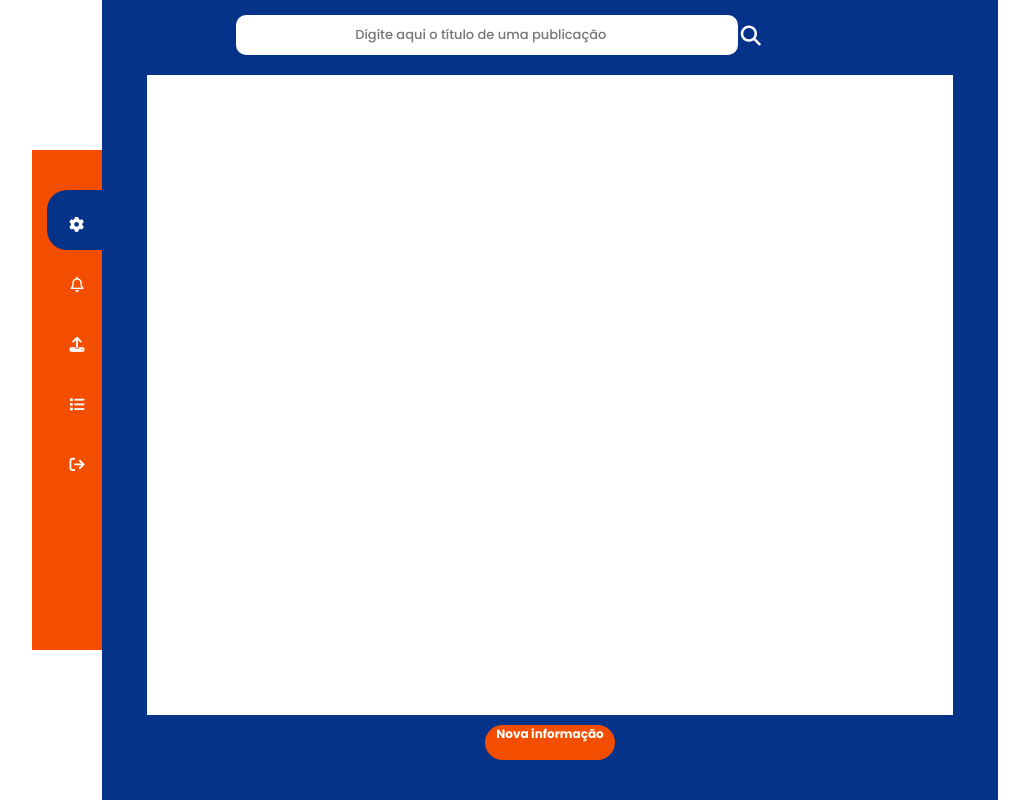
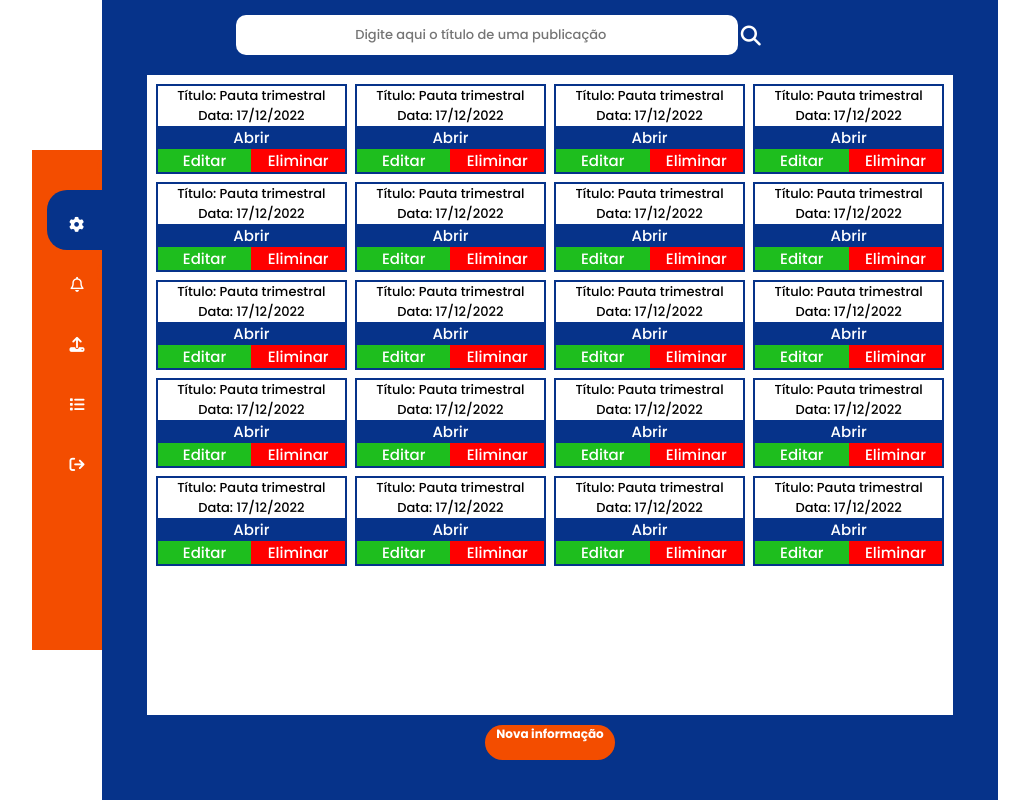
Before and after one commit to Aceltino/WEBSITE_IPIAL, a PHP site: page /src/View/noticias-admin.html in a window 1280 px wide. Shown: the whole page, without its empty margins (125-1154 px from the left). Run offline with PHP 8.4, Linux system fonts and the light colour scheme.

Commit message:
Actualização.

```diff
--- a/src/View/noticias-admin.html
+++ b/src/View/noticias-admin.html
@@ -58,11 +58,211 @@
         </div>
 
         <div class="publicacoes">
+            <div class="lista-de-publicacoes">
+                <article class="publicacao">
+                    <p class="p-titulo">Título: Pauta trimestral</p>
+                    <p class="p-data">Data: 17/12/2022</p>
+                    <a href="./informacoes-da-publicacao.html" class="a-abrir-publicacao">Abrir</a>
+                    <div class="div-botoes-2">
+                        <a href="editar-publicacao.html" class="a-editar-publicacao">Editar</a>
+                        <button class="btn-eliminar-publicacao">Eliminar</button>
+                    </div>
+                </article>
 
+                <article class="publicacao">
+                    <p class="p-titulo">Título: Pauta trimestral</p>
+                    <p class="p-data">Data: 17/12/2022</p>
+                    <a href="./informacoes-da-publicacao.html" class="a-abrir-publicacao">Abrir</a>
+                    <div class="div-botoes-2">
+                        <a href="editar-publicacao.html" class="a-editar-publicacao">Editar</a>
+                        <button class="btn-eliminar-publicacao">Eliminar</button>
+                    </div>
+                </article>
+
+                <article class="publicacao">
+                    <p class="p-titulo">Título: Pauta trimestral</p>
+                    <p class="p-data">Data: 17/12/2022</p>
+                    <a href="./informacoes-da-publicacao.html" class="a-abrir-publicacao">Abrir</a>
+                    <div class="div-botoes-2">
+                        <a href="editar-publicacao.html" class="a-editar-publicacao">Editar</a>
+                        <button class="btn-eliminar-publicacao">Eliminar</button>
+                    </div>
+                </article>
+
+                <article class="publicacao">
+                    <p class="p-titulo">Título: Pauta trimestral</p>
+                    <p class="p-data">Data: 17/12/2022</p>
+                    <a href="./informacoes-da-publicacao.html" class="a-abrir-publicacao">Abrir</a>
+                    <div class="div-botoes-2">
+                        <a href="editar-publicacao.html" class="a-editar-publicacao">Editar</a>
+                        <button class="btn-eliminar-publicacao">Eliminar</button>
+                    </div>
+                </article>
+
+                <article class="publicacao">
+                    <p class="p-titulo">Título: Pauta trimestral</p>
+                    <p class="p-data">Data: 17/12/2022</p>
+                    <a href="./informacoes-da-publicacao.html" class="a-abrir-publicacao">Abrir</a>
+                    <div class="div-botoes-2">
+                        <a href="editar-publicacao.html" class="a-editar-publicacao">Editar</a>
+                        <button class="btn-eliminar-publicacao">Eliminar</button>
+                    </div>
+                </article>
+
+                <article class="publicacao">
+                    <p class="p-titulo">Título: Pauta trimestral</p>
+                    <p class="p-data">Data: 17/12/2022</p>
+                    <a href="./informacoes-da-publicacao.html" class="a-abrir-publicacao">Abrir</a>
+                    <div class="div-botoes-2">
+                        <a href="editar-publicacao.html" class="a-editar-publicacao">Editar</a>
+                        <button class="btn-eliminar-publicacao">Eliminar</button>
+                    </div>
+                </article>
+
+                <article class="publicacao">
+                    <p class="p-titulo">Título: Pauta trimestral</p>
+                    <p class="p-data">Data: 17/12/2022</p>
+                    <a href="./informacoes-da-publicacao.html" class="a-abrir-publicacao">Abrir</a>
+                    <div class="div-botoes-2">
+                        <a href="editar-publicacao.html" class="a-editar-publicacao">Editar</a>
+                        <button class="btn-eliminar-publicacao">Eliminar</button>
+                    </div>
+                </article>
+
+                <article class="publicacao">
+                    <p class="p-titulo">Título: Pauta trimestral</p>
+                    <p class="p-data">Data: 17/12/2022</p>
+                    <a href="./informacoes-da-publicacao.html" class="a-abrir-publicacao">Abrir</a>
+                    <div class="div-botoes-2">
+                        <a href="editar-publicacao.html" class="a-editar-publicacao">Editar</a>
+                        <button class="btn-eliminar-publicacao">Eliminar</button>
+                    </div>
+                </article>
+
+                <article class="publicacao">
+                    <p class="p-titulo">Título: Pauta trimestral</p>
+                    <p class="p-data">Data: 17/12/2022</p>
+                    <a href="./informacoes-da-publicacao.html" class="a-abrir-publicacao">Abrir</a>
+                    <div class="div-botoes-2">
+                        <a href="editar-publicacao.html" class="a-editar-publicacao">Editar</a>
+                        <button class="btn-eliminar-publicacao">Eliminar</button>
+                    </div>
+                </article>
+
+                <article class="publicacao">
+                    <p class="p-titulo">Título: Pauta trimestral</p>
+                    <p class="p-data">Data: 17/12/2022</p>
+                    <a href="./informacoes-da-publicacao.html" class="a-abrir-publicacao">Abrir</a>
+                    <div class="div-botoes-2">
+                        <a href="editar-publicacao.html" class="a-editar-publicacao">Editar</a>
+                        <button class="btn-eliminar-publicacao">Eliminar</button>
+                    </div>
+                </article>
+
+                <article class="publicacao">
+                    <p class="p-titulo">Título: Pauta trimestral</p>
+                    <p class="p-data">Data: 17/12/2022</p>
+                    <a href="./informacoes-da-publicacao.html" class="a-abrir-publicacao">Abrir</a>
+                    <div class="div-botoes-2">
+                        <a href="editar-publicacao.html" class="a-editar-publicacao">Editar</a>
+                        <button class="btn-eliminar-publicacao">Eliminar</button>
+                    </div>
+                </article>
+
+                <article class="publicacao">
+                    <p class="p-titulo">Título: Pauta trimestral</p>
+                    <p class="p-data">Data: 17/12/2022</p>
+                    <a href="./informacoes-da-publicacao.html" class="a-abrir-publicacao">Abrir</a>
+                    <div class="div-botoes-2">
+                        <a href="editar-publicacao.html" class="a-editar-publicacao">Editar</a>
+                        <button class="btn-eliminar-publicacao">Eliminar</button>
+                    </div>
+                </article>
+
+                <article class="publicacao">
+                    <p class="p-titulo">Título: Pauta trimestral</p>
+                    <p class="p-data">Data: 17/12/2022</p>
+                    <a href="./informacoes-da-publicacao.html" class="a-abrir-publicacao">Abrir</a>
+                    <div class="div-botoes-2">
+                        <a href="editar-publicacao.html" class="a-editar-publicacao">Editar</a>
+                        <button class="btn-eliminar-publicacao">Eliminar</button>
+                    </div>
+                </article>
+
+                <article class="publicacao">
+                    <p class="p-titulo">Título: Pauta trimestral</p>
+                    <p class="p-data">Data: 17/12/2022</p>
+                    <a href="./informacoes-da-publicacao.html" class="a-abrir-publicacao">Abrir</a>
+                    <div class="div-botoes-2">
+                        <a href="editar-publicacao.html" class="a-editar-publicacao">Editar</a>
+                        <button class="btn-eliminar-publicacao">Eliminar</button>
+                    </div>
+                </article>
+
+                <article class="publicacao">
+                    <p class="p-titulo">Título: Pauta trimestral</p>
+                    <p class="p-data">Data: 17/12/2022</p>
+                    <a href="./informacoes-da-publicacao.html" class="a-abrir-publicacao">Abrir</a>
+                    <div class="div-botoes-2">
+                        <a href="editar-publicacao.html" class="a-editar-publicacao">Editar</a>
+                        <button class="btn-eliminar-publicacao">Eliminar</button>
+                    </div>
+                </article>
+
+                <article class="publicacao">
+                    <p class="p-titulo">Título: Pauta trimestral</p>
+                    <p class="p-data">Data: 17/12/2022</p>
+                    <a href="./informacoes-da-publicacao.html" class="a-abrir-publicacao">Abrir</a>
+                    <div class="div-botoes-2">
+                        <a href="editar-publicacao.html" class="a-editar-publicacao">Editar</a>
+                        <button class="btn-eliminar-publicacao">Eliminar</button>
+                    </div>
+                </article>
+
+                <article class="publicacao">
+                    <p class="p-titulo">Título: Pauta trimestral</p>
+                    <p class="p-data">Data: 17/12/2022</p>
+                    <a href="./informacoes-da-publicacao.html" class="a-abrir-publicacao">Abrir</a>
+                    <div class="div-botoes-2">
+                        <a href="editar-publicacao.html" class="a-editar-publicacao">Editar</a>
+                        <button class="btn-eliminar-publicacao">Eliminar</button>
+                    </div>
+                </article>
+
+                <article class="publicacao">
+                    <p class="p-titulo">Título: Pauta trimestral</p>
+                    <p class="p-data">Data: 17/12/2022</p>
+                    <a href="./informacoes-da-publicacao.html" class="a-abrir-publicacao">Abrir</a>
+                    <div class="div-botoes-2">
+                        <a href="editar-publicacao.html" class="a-editar-publicacao">Editar</a>
+                        <button class="btn-eliminar-publicacao">Eliminar</button>
+                    </div>
+                </article>
+
+                <article class="publicacao">
+                    <p class="p-titulo">Título: Pauta trimestral</p>
+                    <p class="p-data">Data: 17/12/2022</p>
+                    <a href="./informacoes-da-publicacao.html" class="a-abrir-publicacao">Abrir</a>
+                    <div class="div-botoes-2">
+                        <a href="editar-publicacao.html" class="a-editar-publicacao">Editar</a>
+                        <button class="btn-eliminar-publicacao">Eliminar</button>
+                    </div>
+                </article>
+
+                <article class="publicacao">
+                    <p class="p-titulo">Título: Pauta trimestral</p>
+                    <p class="p-data">Data: 17/12/2022</p>
+                    <a href="./informacoes-da-publicacao.html" class="a-abrir-publicacao">Abrir</a>
+                    <div class="div-botoes-2">
+                        <a href="editar-publicacao.html" class="a-editar-publicacao">Editar</a>
+                        <button class="btn-eliminar-publicacao">Eliminar</button>
+                    </div>
+                </article>
+            </div>
         </div>
 
         <div class="div-btn-publicar">
-            <a href="#" class="btn-publicar">Nova informação</a>
+            <a href="publicar-informacao.html" class="btn-publicar">Nova informação</a>
         </div>
     </div>
 </body>
--- a/src/public/css/style3.css
+++ b/src/public/css/style3.css
@@ -122,6 +122,73 @@ div.area-publicacao{
     background-color: #06338a;
 }
 
+.lista-de-publicacoes{
+    width: 100%;
+    padding: 9px 5px;
+    display: flex;
+    justify-content: space-around;
+    flex-wrap: wrap;
+}
+
+.publicacao{
+    width: 24%;
+    height: inherit;
+    border: 2px solid #06338a;
+    display: flex;
+    flex-direction: column;
+    margin-bottom: 8px;
+}
+
+.p-titulo, .p-data{
+    color: black;
+    font-size: 1.3rem;
+    text-align: center;
+}
+
+.a-abrir-publicacao, .a-editar-publicacao{
+    text-decoration: none;
+}
+
+.a-abrir-publicacao, .a-editar-publicacao, .btn-eliminar-publicacao{
+    font-size: 1.5rem;
+    color: white;
+    text-align: center;
+    cursor: pointer;
+}
+
+.a-editar-publicacao, .btn-eliminar-publicacao{
+    width: 50%;
+}
+
+.a-abrir-publicacao{
+    width: 100%;
+    background-color: #06338a;
+}
+
+.a-editar-publicacao{
+    background-color: rgb(30, 190, 30);
+    transition: 0.3s;
+}
+
+.a-editar-publicacao:hover{
+    background-color: white;
+    color: rgb(30, 190, 30);
+}
+
+.btn-eliminar-publicacao{
+    background-color: red;
+    transition: 0.3s;
+}
+
+.btn-eliminar-publicacao:hover{
+    background-color: white;
+    color: red;
+}
+
+.div-botoes-2{
+    display: flex;
+}
+
 div.area-procura{
     width: 70%;
     height: 45px;
```
Also changed, not shown: src/View/publicar-informacao.html (added, +32 -0 lines), src/public/css/publicar-informacao.css (added, +87 -0 lines).
